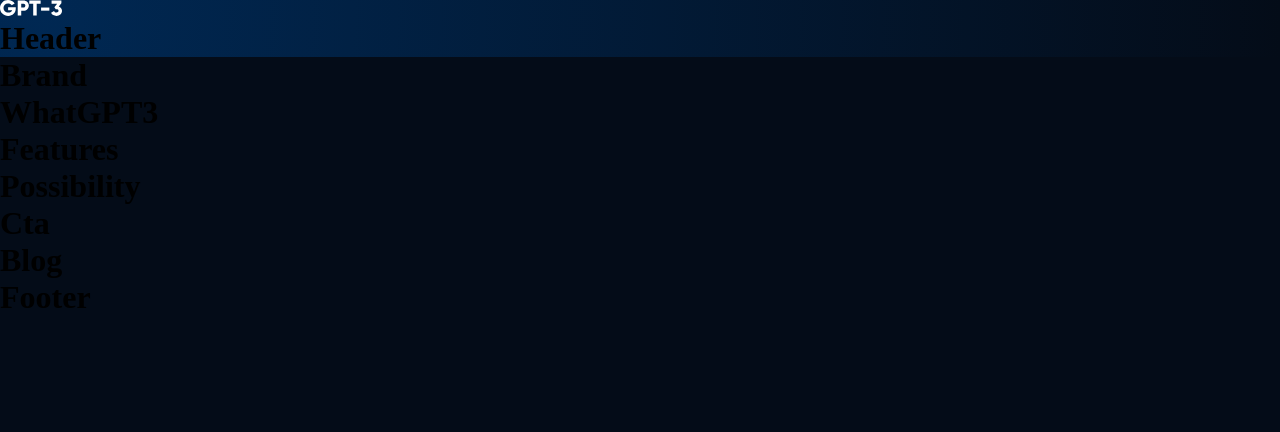
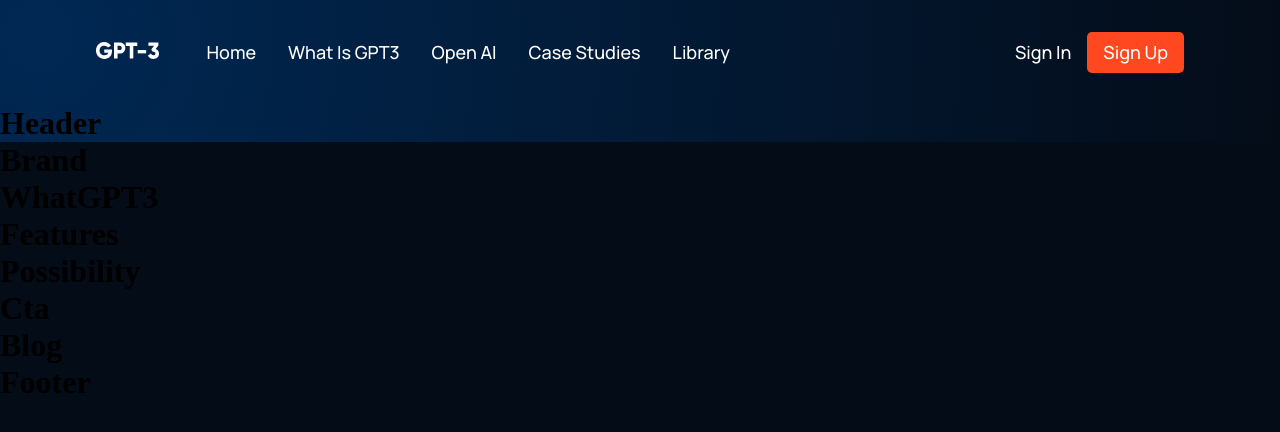
Before and after one commit to BootCodex/gpt3_codex, a React (Create React App) app: page / in a window 1280 px wide. Shown: the top 432 px of the page. Built offline with nearby package versions, Linux system fonts and the light colour scheme.

Commit message:
navbar  links and button

```diff
--- a/src/components/navbar/Navbar.jsx
+++ b/src/components/navbar/Navbar.jsx
@@ -1,4 +1,4 @@
-import React from 'react';
+import React, {useState} from 'react';
 import { RiMenu3Lines, RiCloseLine } from 'react-icons/ri' ;
 import logo from '../../assets/logo.svg';
 import './navbar.css';
@@ -6,13 +6,26 @@
 // BEM -> Block Element Modifier
 
 const Navbar = () => {
+  const [toggleMenu, setToggleMenu] = useState()
   return (
-    <div className="gpt__navbar">
-      <div className="gpt__navbar-links">
+    <div className="gpt3__navbar">
+      <div className="gpt3__navbar-links">
         <div className="gpt3__navbar-links_logo">
           <img src={logo} alt="logo"/>
         </div>
+        <div className='gpt3__navbar-links_container'>
+          <p><a href='#Home'>Home</a></p>
+          <p><a href='#wgpt3'>What is GPT3</a></p>
+          <p><a href='#possibility'>Open AI</a></p>
+          <p><a href='#features'>Case Studies</a></p>
+          <p><a href='#blog'>Library</a></p>
+        </div>
       </div>
+      <div className='gpt3__navbar-sign'>
+        <p>Sign In</p>
+        <button type='button'>Sign Up</button>
+      </div>
+      <div className='gpt3__navbar-menu'></div>
     </div>
   )
 }
--- a/src/components/navbar/navbar.css
+++ b/src/components/navbar/navbar.css
@@ -18,6 +18,46 @@
 }
 
 .gpt3__navbar-links_logo img {
-    width: 62px;
-    height: 16px;
-}
+    width: 62.56px;
+        height: 16.02px;
+    }
+
+    .gpt3__navbar-links_container {
+        display: flex;
+        flex-direction: row;
+    }
+
+    .gpt3__navbar-sign {
+        display: flex;
+        justify-content: flex-end;
+        align-items: center;
+    }
+
+    .gpt3__navbar-links_container p,
+    .gpt3__navbar-sign p,
+    .gpt3__navbar-menu_container p {
+        color: #fff;
+        font-family: var(--font-family);
+        font-weight: 500;
+        font-size: 18px;
+        line-height: 25px;
+        text-transform: capitalize;
+
+        margin: 0 1rem;
+        cursor: pointer;
+    }
+
+    .gpt3__navbar-sign button,
+    .gpt3__navbar-menu_container button {
+        padding: 0.5rem 1rem;
+        color: #fff;
+        background: #ff4820;
+        font-family: var(--font-family);
+        font-weight: 500;
+        font-size: 18px;
+        line-height: 25px;
+        border-radius: 5px;
+        border: 0;
+        outline: none;
+        cursor: pointer;
+    }
```
